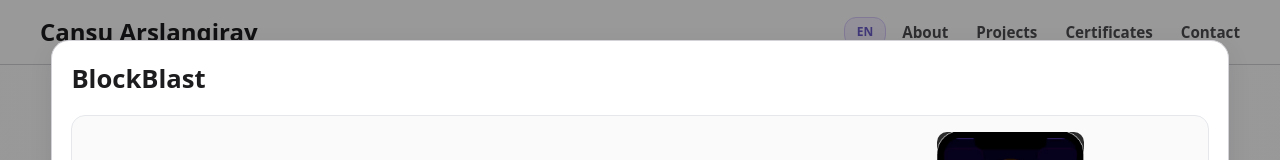
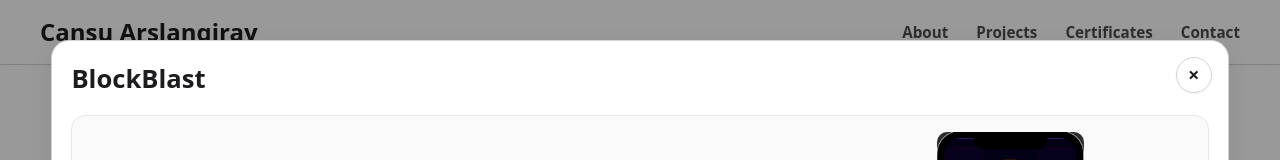
Before and after one commit to cansuarslangiray/cansuarslangiray.github.io, a Next.js app: page / in a window 1280 px wide. Both pictures are taken after a click on the button 344 px from the left and 741 px from the top of the page. Shown: the top 160 px of the page. Built offline with nearby package versions, Linux system fonts and the light colour scheme.

Commit message:
- şimdilik dil btn kapatılıd. - more info için close btn eklendi

```diff
--- a/src/app/components/Navbar.jsx
+++ b/src/app/components/Navbar.jsx
@@ -49,7 +49,7 @@ const Navbar = ({ language = "en", onLanguageChange }) => {
         <div className="hidden items-center gap-4 md:flex">
           <button
             type="button"
-            className="inline-flex rounded-xl border border-[#d8c9fb] bg-[#f4efff] px-3 py-1.5 text-xs font-semibold text-[#6A5BC9] transition-colors hover:bg-[#ede4ff]"
+            className="hidden inline-flex rounded-xl border border-[#d8c9fb] bg-[#f4efff] px-3 py-1.5 text-xs font-semibold text-[#6A5BC9] transition-colors hover:bg-[#ede4ff]"
             onClick={toggleLanguage}
             aria-label={language === "en" ? "Switch language to Turkish" : "Dili İngilizceye çevir"}
           >
@@ -77,7 +77,7 @@ const Navbar = ({ language = "en", onLanguageChange }) => {
           <li className="mb-2">
             <button
               type="button"
-              className="inline-flex rounded-xl border border-[#d8c9fb] bg-[#f4efff] px-3 py-1.5 text-xs font-semibold text-[#6A5BC9] transition-colors hover:bg-[#ede4ff]"
+              className="hidden inline-flex rounded-xl border border-[#d8c9fb] bg-[#f4efff] px-3 py-1.5 text-xs font-semibold text-[#6A5BC9] transition-colors hover:bg-[#ede4ff]"
               onClick={toggleLanguage}
               aria-label={language === "en" ? "Switch language to Turkish" : "Dili İngilizceye çevir"}
             >
--- a/src/app/components/ProjectModal.jsx
+++ b/src/app/components/ProjectModal.jsx
@@ -6,6 +6,7 @@ const modalLabels = {
     company: "Company Project",
     companyFallback: "Company",
     description: "Description",
+    close: "Close modal",
     imageOneAlt: "Project detail",
     imageTwoAlt: "Project features",
     imageThreeAlt: "Project gameplay",
@@ -14,6 +15,7 @@ const modalLabels = {
     company: "Şirket Projesi",
     companyFallback: "Şirket",
     description: "Açıklama",
+    close: "Pencereyi kapat",
     imageOneAlt: "Proje detayı",
     imageTwoAlt: "Proje özellikleri",
     imageThreeAlt: "Proje oynanışı",
@@ -61,6 +63,14 @@ const ProjectModal = ({ project, onClose, language = "en" }) => {
             leaveTo="opacity-0 scale-95"
           >
             <div className="modal-container relative z-10" onClick={(event) => event.stopPropagation()}>
+              <button
+                type="button"
+                onClick={onClose}
+                aria-label={labels.close}
+                className="absolute right-4 top-4 z-20 inline-flex h-9 w-9 items-center justify-center rounded-full border border-[#d2d2d7] bg-white/90 text-xl font-semibold leading-none text-[#1d1d1f] shadow-sm transition-colors hover:bg-[#f5f5f7]"
+              >
+                ×
+              </button>
               <div className="modal-content">
                 <h2 className="project-title">
                   {project.title}
```
